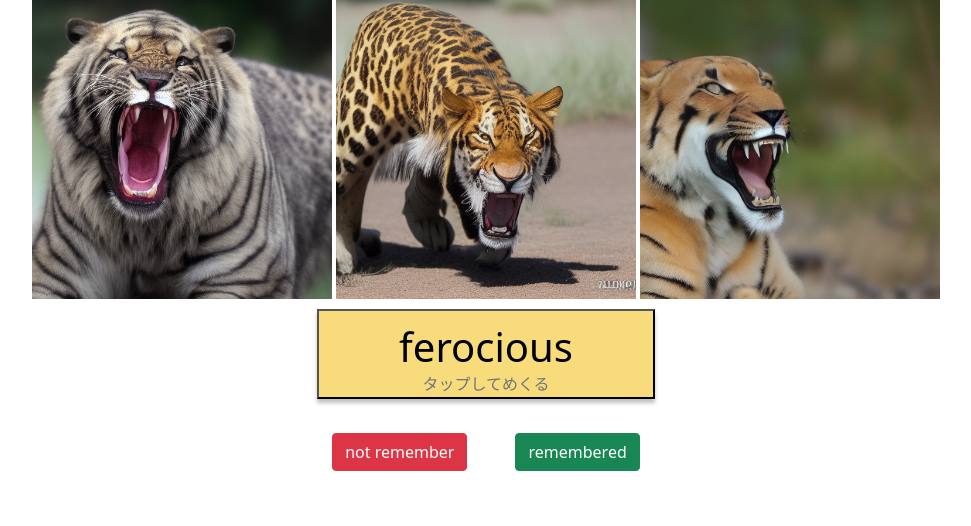
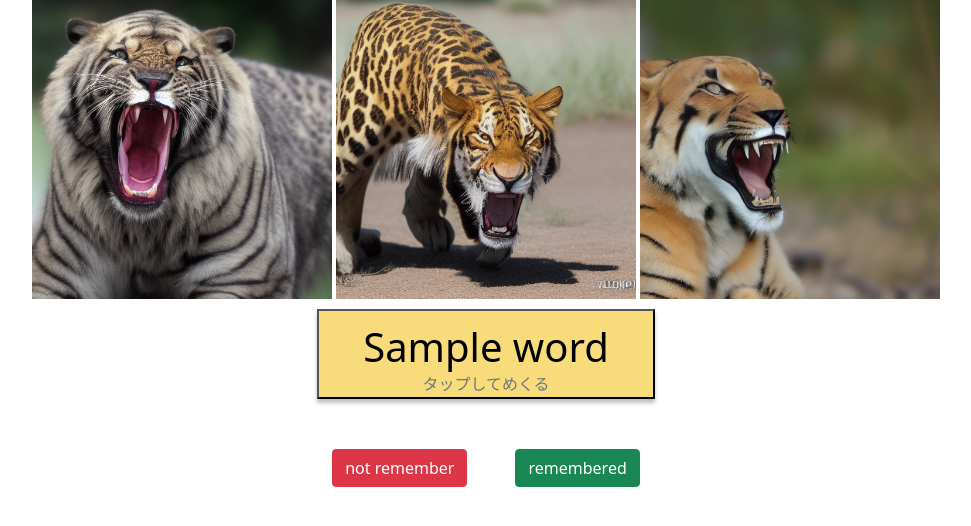
Before and after one commit to nkjyt/sdvl_system, a Flask app: template app/templates/association.html in a window 1280 px wide. Shown: the part 66-592 px from the top of the page, without its empty margins (154-1125 px from the left). Run offline with Flask 2, Linux system fonts and the light colour scheme; the template is opened without the code that fills it: most values are stand-ins (such as "Sample title", 1, 10 or a date in 2020).

Commit message:
ボタンクリックで言語切り替え

```diff
--- a/app/app.py
+++ b/app/app.py
@@ -41,15 +41,24 @@ def select():
     usr = session.get('usr')
     return render_template("select.html", usr=usr)
 
-@app.route("/remember", methods=['GET'])
-def remember():
+@app.route("/memorize", methods=['GET'])
+def memorize():
     usr = session.get('usr')
-    return render_template("remember.html", usr=usr)
+    return render_template("memorize.html", usr=usr)
 
-@app.route("/association", methods=['GET'])
+@app.route("/association", methods=['GET', 'POST'])
 def association():
-    usr = session.get('usr')
-    return render_template("association.html", usr=usr)
+    eng = "ferocious"
+    jpn = "獰猛な"
+    if request.method == 'GET':
+        usr = session.get('usr')
+        return render_template("association.html", word = eng)
+    else:
+        if eng==request.form['word']:
+            w = jpn
+        else:
+            w = eng
+        return render_template("association.html", word = w)
 
 if __name__=="__main__":
     app.run(host="0.0.0.0", port=80, debug=True)
--- a/app/templates/association.html
+++ b/app/templates/association.html
@@ -19,10 +19,12 @@
       <img src="/static/assets/ferocious3.png" alt="img">
     </div>
 
-    <button class="flashcard" onclick="">
-      <h1 class="card-title">ferocious</h1>
-      <h6 class="card-subtitle text-muted">タップしてめくる</h6>
-    </button>
+    <form action="/association">
+      <button class="flashcard" type="submit" name="word" value={{word}} formmethod="POST">
+        <h1 class="card-title">{{word}}</h1>
+        <h6 class="card-subtitle text-muted">タップしてめくる</h6>
+      </button>
+    </form>
 
     <div class="button_area">
       <button type="button" class="btn btn-danger m-4">not remember</button>
--- a/app/templates/remember.html
+++ b/app/templates/memorize.html
@@ -9,7 +9,7 @@
 
 <div>
   <div class="header">
-    <p class="font30px">Remember Mode</p>
+    <p class="font30px">memorization Mode</p>
   </div>
   <div class="funcBody">
 
```
